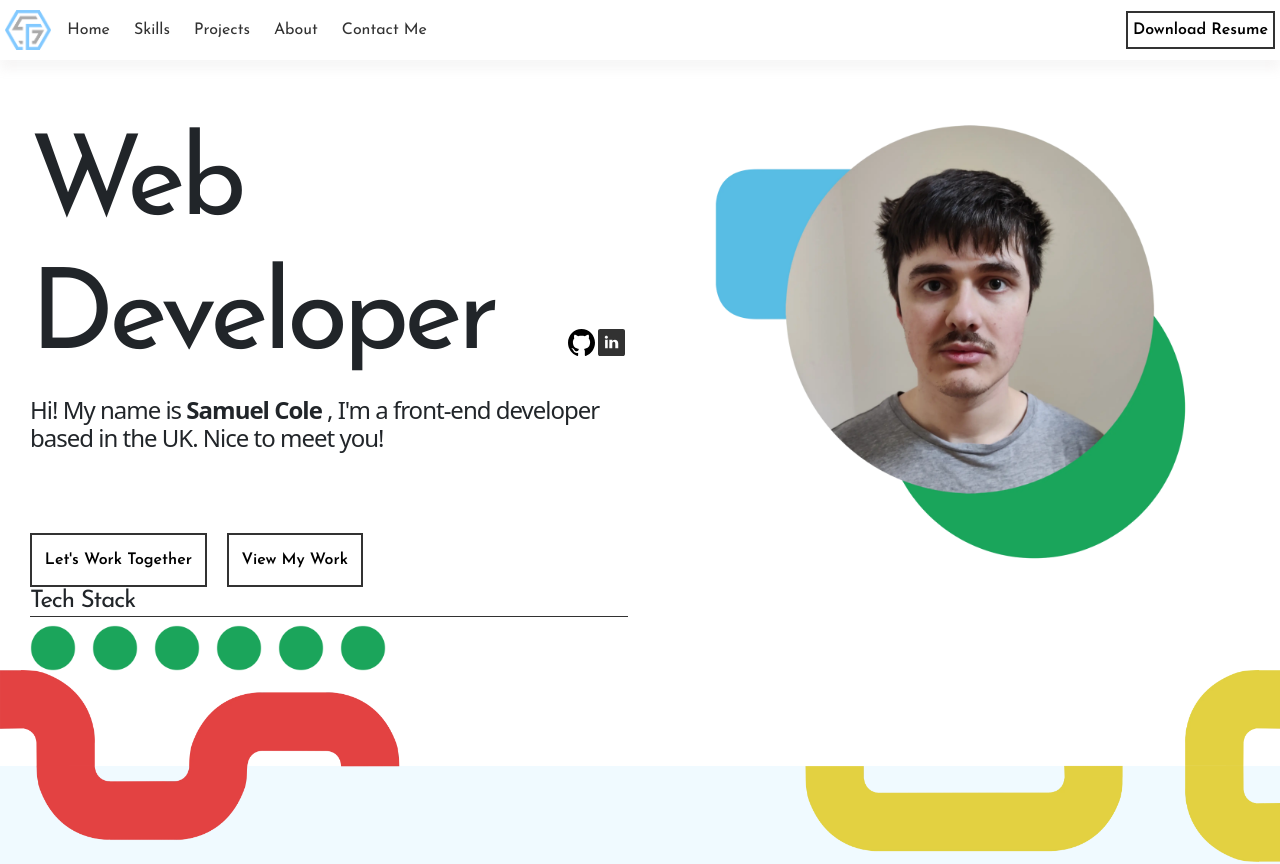
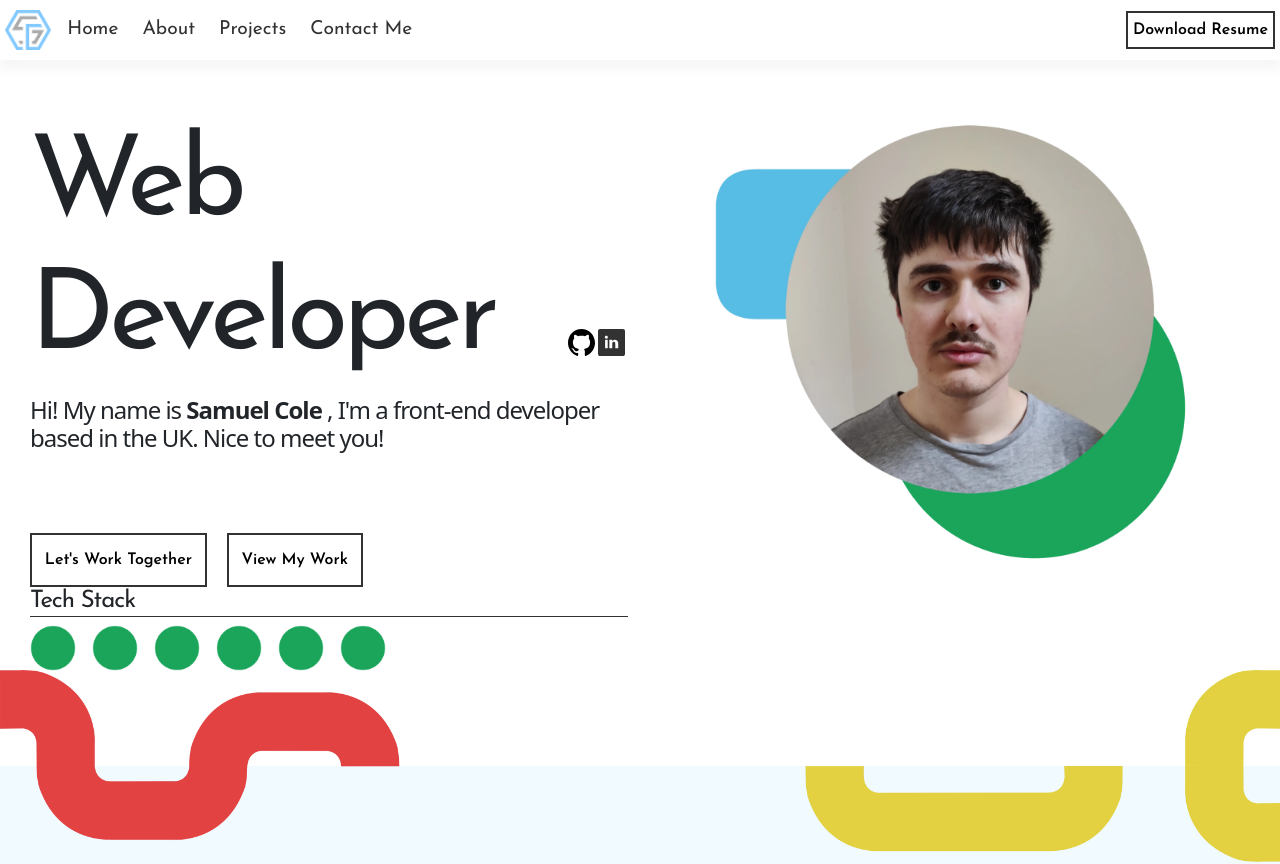
Before and after one commit to Sam89001/Porfolio-Site, a React (Vite) app: page / in a window 1280 px wide. Shown: the top 864 px of the page. Built offline with nearby package versions, Linux system fonts and the light colour scheme.

Commit message:
navbar navigation working

```diff
--- a/src/components/AboutPage.jsx
+++ b/src/components/AboutPage.jsx
@@ -6,7 +6,7 @@ import ProfileImage from '../assets/Face Image With Shapes 2.png'
 
 function AboutPage() {
   return (
-    <div className='d-flex justify-content-center about-page-component-container'>
+    <section className='d-flex justify-content-center about-page-component-container'>
       <div className='component-content-container about-page-content'>
 
         <div className='row h-100' >
@@ -54,7 +54,7 @@ function AboutPage() {
         </div>
 
       </div>
-    </div>
+    </section>
   )
 }
 
--- a/src/components/ContactPage.jsx
+++ b/src/components/ContactPage.jsx
@@ -4,7 +4,7 @@ import '../css/contactPage.css'
 
 function ContactPage() {
   return (
-    <div className='d-flex justify-content-center contact-page-component-container'>
+    <section className='d-flex justify-content-center contact-page-component-container' id="section4">
       <div className='component-content-container contact-page-content'>
         <div className='row h-100'>
 
@@ -29,7 +29,7 @@ function ContactPage() {
 
         </div>
       </div>
-    </div>
+    </section>
   )
 }
 
--- a/src/components/Header.jsx
+++ b/src/components/Header.jsx
@@ -19,16 +19,13 @@ function Header() {
                 <a className="navbar-link" href="#section1">Home</a>
               </li>
               <li className="navbar-item">
-                <a className="navbar-link" href="#section2">Skills</a>
+                <a className="navbar-link" href="#section2">About</a>
               </li>
               <li className="navbar-item">
                 <a className="navbar-link" href="#section3">Projects</a>
               </li>
               <li className="navbar-item">
-                <a className="navbar-link" href="#section4">About</a>
-              </li>
-              <li className="navbar-item">
-                <a className="navbar-link" href="#section5">Contact Me</a>
+                <a className="navbar-link" href="#section4">Contact Me</a>
               </li>
             </ul>
           </nav>
--- a/src/components/Padding.jsx
+++ b/src/components/Padding.jsx
@@ -5,11 +5,11 @@ import GreenSquiggle from '../assets/Green Squiggle 2.webp'
 
 function Padding() {
   return (
-    <div className='d-flex flex-column' style={{ position: 'relative', height: '12rem' }}>
+    <div className='d-flex flex-column' style={{ position: 'relative', height: '12rem' }} id="section3">
       <img className='img-fluid hide-squiggles' src={BlueSquiggle} style={{ position: 'absolute', left: '0', height: '100%', zIndex: '2' }} />
       <img className='img-fluid hide-squiggles' src={GreenSquiggle} style={{ position: 'absolute', right: '0', height: '100%', zIndex: '2' }} />
-      <div style={{ height: '50%', backgroundColor: 'var(--backgroundBlue)' }}></div>
-      <div style={{ height: '50%' }}></div>
+      <div style={{ height: '50%', backgroundColor: 'var(--backgroundBlue)' }} />
+      <div style={{ height: '50%' }}/>
     </div>
   );
 }
--- a/src/components/ProjectsPage.jsx
+++ b/src/components/ProjectsPage.jsx
@@ -15,7 +15,7 @@ import Project from '../components/Project.jsx'
 
 function ProjectsPage() {
   return (
-    <div>
+    <section>
       <div className='d-flex justify-content-center projects-page-component-container'>
         <div className='component-content-container projects-page-content flex-column'>
 
@@ -64,7 +64,7 @@ function ProjectsPage() {
       </div>
 
 
-    </div>
+    </section>
   )
 }
 
--- a/src/components/SplashPage.jsx
+++ b/src/components/SplashPage.jsx
@@ -45,7 +45,7 @@ function SplashPage() {
 
 
  return(
-  <div className='d-flex justify-content-center splash-page-component-container'>
+  <section className='d-flex justify-content-center splash-page-component-container' id="section1">
     <div className='component-content-container splash-page-content' >
 
       <div className='row h-100' >
@@ -119,7 +119,7 @@ function SplashPage() {
 
 
     </div>
-  </div>
+  </section>
  )
 }
 
--- a/src/components/SplashPagePadding.jsx
+++ b/src/components/SplashPagePadding.jsx
@@ -5,7 +5,7 @@ import YellowSquiggle from '../assets/Yellow Squiggle 2.webp'
 
 function SplashPagePadding() {
   return(
-    <div className='d-flex flex-column' style={{ position: 'relative', height: '12rem'}}>
+    <div className='d-flex flex-column' style={{ position: 'relative', height: '12rem'}} id="section2">
       <img className='img-fluid hide-squiggles' src={BlueSquiggle} style={{position: 'absolute', left: '0', height: '100%', zIndex: '2'}}/>
       <img className='img-fluid hide-squiggles' src={YellowSquiggle} style={{position: 'absolute', right: '0', height: '100%', zIndex: '2'}}/>
       <div style={{height: '50%'}}/>
--- a/src/css/navbar.css
+++ b/src/css/navbar.css
@@ -26,7 +26,7 @@
 
 .navbar-item {
   font-family: 'Josefin Sans', sans-serif;
-  font-size: 1rem;
+  font-size: 1.2rem;
   font-weight: 400;
   list-style: none;
   padding-right: 1.5rem;
@@ -35,11 +35,10 @@
 .navbar-link {
   color: var(--textGrey);
   text-decoration: none;
-  transition: border-bottom 0.5s ease-in;
 }
 
 .navbar-link:hover {
-  border-bottom: solid var(--textGrey) 0.1rem;
+  border-bottom: solid var(--textGrey) 0.2rem;
 }
 
 @media (max-width: 994px) {
--- a/src/css/site.css
+++ b/src/css/site.css
@@ -3,6 +3,7 @@ html {
   font-family: 'Josefin Sans', sans-serif;
   font-weight: 200;
   color: var(--textGrey);
+  scroll-behavior: smooth;
 }
 
 .component-content-container {
```
